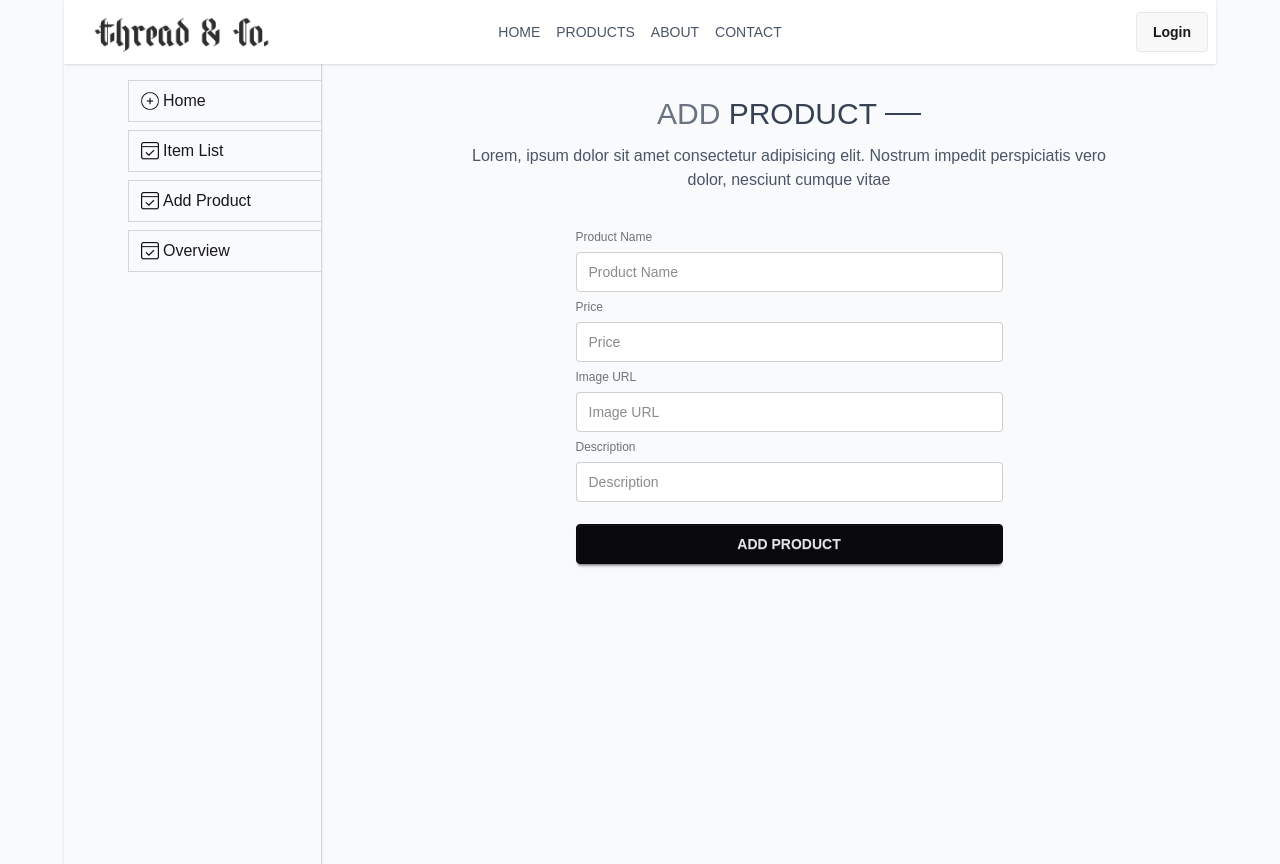
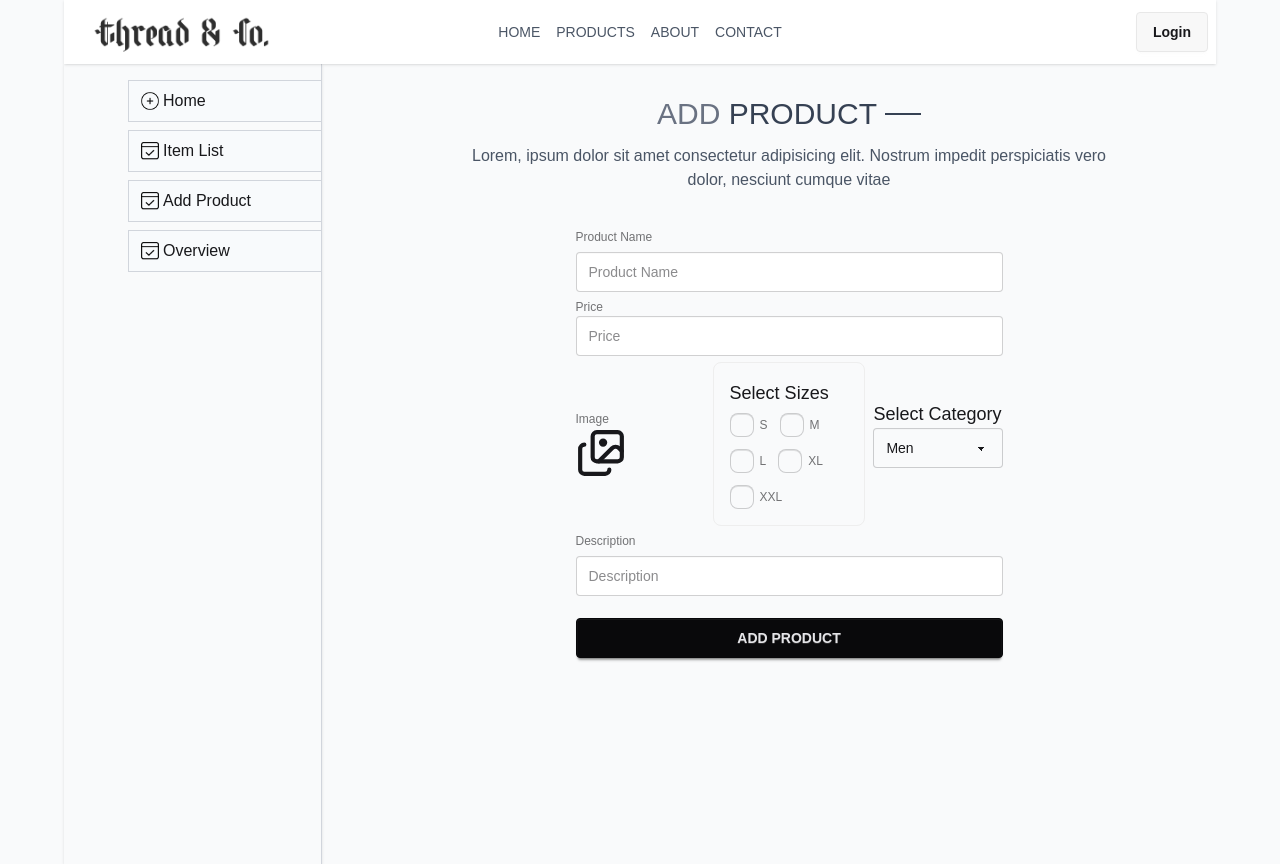
Before and after one commit to robiul1hossen/e-shop-client, a Next.js app: page /addProduct in a window 1280 px wide. Built offline with nearby package versions, Linux system fonts and the light colour scheme; no server answers.

Commit message:
add item page created with full functionality

```diff
--- a/src/app/(dashboard)/addProduct/page.jsx
+++ b/src/app/(dashboard)/addProduct/page.jsx
@@ -1,10 +1,17 @@
 "use client";
 import Title from "@/components/Title";
+import axiosSecure from "@/lib/axiosSecure";
+import axios from "axios";
+import { Images } from "lucide-react";
+import Image from "next/image";
 import Link from "next/link";
-import React from "react";
+import React, { useState } from "react";
 import { useForm } from "react-hook-form";
 
 const AddProduct = () => {
+  const [preview, setPreview] = useState(null);
+  const [sizes, setSizes] = useState([]);
+  const [category, setCategory] = useState("");
   const {
     register,
     handleSubmit,
@@ -13,9 +20,39 @@ const AddProduct = () => {
   } = useForm();
   const handleAddProduct = (data) => {
     console.log(data);
+    const profileImage = data.image[0];
+    const formData = new FormData();
+    formData.append("image", profileImage);
+    console.log(formData);
+    const imageHostingUrl = `https://api.imgbb.com/1/upload?expiration=600&key=${process.env.NEXT_PUBLIC_IMAGE_HOSTING_KEY}`;
+    axios
+      .post(imageHostingUrl, formData)
+      .then(async (res) => {
+        const photoURL = res.data?.data?.url;
+        const product = {
+          name: data.productName,
+          category: category,
+          price: Number(data.price),
+          size: sizes,
+          description: data.description,
+          image: photoURL,
+          reviews: [],
         };
+        const result = await axiosSecure.post("/product", product);
+        console.log(result.data);
+      })
+      .catch((error) => console.log(error));
+    console.log(sizes);
+  };
+  const handleCatChange = (e) => {
+    const { value, checked } = e.target;
+    setSizes((prev) =>
+      checked ? [...prev, value] : prev.filter((cat) => cat !== value),
+    );
+  };
+  console.log(category);
   return (
-    <div>
+    <div className="mb-10">
       <div className="py-8 text-xs sm:text-sm md:text-3xl text-center">
         <Title text1={"ADD"} text2={"PRODUCT"} />
         <p className=" w-full md:w-3/4 m-auto text-xs sm:text-sm md:text-base text-gray-600">
@@ -38,6 +75,7 @@ const AddProduct = () => {
             {errors.productName && (
               <p className="text-red-500 text-sm">Product Name is required</p>
             )}
+            <div>
               <label className="label">Price</label>
               <input
                 type="number"
@@ -48,16 +86,112 @@ const AddProduct = () => {
               {errors.price && (
                 <p className="text-red-500 text-sm">Price is required</p>
               )}
-            <label className="label">Image URL</label>
+            </div>
+            <div className="flex flex-col md:flex-row items-center justify-between gap-2">
+              <div className="w-full">
+                <label className="label">Image</label>
                 <input
-              type="text"
-              className="input outline-none w-full"
-              placeholder="Image URL"
-              {...register("image", { required: true })}
+                  type="file"
+                  className="input outline-none hidden"
+                  id="image"
+                  accept="image/png, image/jpeg"
+                  placeholder="Image"
+                  {...register("image", {
+                    required: true,
+                    onChange: (e) => {
+                      const file = e.target.files[0];
+                      if (file) {
+                        setPreview(URL.createObjectURL(file));
+                      }
+                    },
+                  })}
                 />
+                <label htmlFor="image" className="cursor-pointer">
+                  {preview ? (
+                    <Image
+                      width={50}
+                      height={50}
+                      src={preview}
+                      alt="preview"
+                      className="w-16 md:w-full h-auto object-cover rounded"
+                    />
+                  ) : (
+                    <Images size={50} />
+                  )}
+                </label>
                 {errors.image && (
-              <p className="text-red-500 text-sm">Image URL is required</p>
+                  <p className="text-red-500 text-sm">Image is required</p>
                 )}
+              </div>
+              <fieldset className="fieldset bg-gray-50 border-base-300 rounded-box border p-4 w-full ">
+                <label htmlFor="" className="text-lg">
+                  {" "}
+                  Select Sizes
+                </label>
+                <div className="flex flex-wrap gap-3">
+                  <label className="label">
+                    <input
+                      onChange={handleCatChange}
+                      type="checkbox"
+                      value="S"
+                      className="checkbox"
+                    />
+                    S
+                  </label>
+                  <label className="label">
+                    <input
+                      onChange={handleCatChange}
+                      type="checkbox"
+                      value="M"
+                      className="checkbox"
+                    />
+                    M
+                  </label>
+                  <label className="label">
+                    <input
+                      onChange={handleCatChange}
+                      type="checkbox"
+                      value="L"
+                      className="checkbox"
+                    />
+                    L
+                  </label>
+                  <label className="label">
+                    <input
+                      onChange={handleCatChange}
+                      type="checkbox"
+                      value="XL"
+                      className="checkbox"
+                    />
+                    XL
+                  </label>
+                  <label className="label">
+                    <input
+                      onChange={handleCatChange}
+                      type="checkbox"
+                      value="XXL"
+                      className="checkbox"
+                    />
+                    XXL
+                  </label>
+                </div>
+              </fieldset>
+              <div className="w-full">
+                <label htmlFor="" className="text-lg">
+                  Select Category
+                </label>
+                <select
+                  onChange={(e) => setCategory(e.target.value)}
+                  defaultValue="Sort By Price"
+                  className="select outline-none mb-5 bg-gray-50 w-full">
+                  <option disabled={true}>Select Category</option>
+                  <option value="Men">Men</option>
+                  <option value="Women">Women</option>
+                  <option value="Kid">Kid</option>
+                </select>
+              </div>
+            </div>
+
             <label className="label">Description</label>
             <input
               type="text"
--- a/src/app/(dashboard)/listItem/page.jsx
+++ b/src/app/(dashboard)/listItem/page.jsx
@@ -5,14 +5,15 @@ import { Eye, MoveLeft, MoveRight, SquarePen, Trash2 } from "lucide-react";
 import Image from "next/image";
 import Link from "next/link";
 import React, { useEffect, useState } from "react";
+import axiosSecure from "@/lib/axiosSecure";
 
 const AllProductLists = () => {
   const [page, setPage] = useState(1);
   const [products, setProducts] = useState({});
   useEffect(() => {
     const loadProducts = async () => {
-      const res = await axios.get(
-        `${process.env.NEXT_PUBLIC_DOMAIN}/products/query?page=${page}&limit=10`,
+      const res = await axiosSecure.get(
+        `/products/query?page=${page}&limit=10`,
       );
       setProducts(res.data);
     };
--- a/src/components/BestSales.jsx
+++ b/src/components/BestSales.jsx
@@ -10,8 +10,11 @@ const BestSales = () => {
 
   useEffect(() => {
     axios
-      .get(`${process.env.NEXT_PUBLIC_DOMAIN}/products`)
+      .get(`${process.env.NEXT_PUBLIC_DOMAIN}/products`, {
+        withCredentials: true,
+      })
       .then((res) => {
+        console.log(res.data);
         setProducts(res.data);
       })
       .catch((error) => {
--- /dev/null
+++ b/src/lib/axiosSecure.js
@@ -0,0 +1,8 @@
+import axios from "axios";
+
+const axiosSecure = axios.create({
+  baseURL: process.env.NEXT_PUBLIC_DOMAIN,
+  withCredentials: true,
+});
+
+export default axiosSecure;
```
Lines whose indentation alone changed are shown as unchanged.
